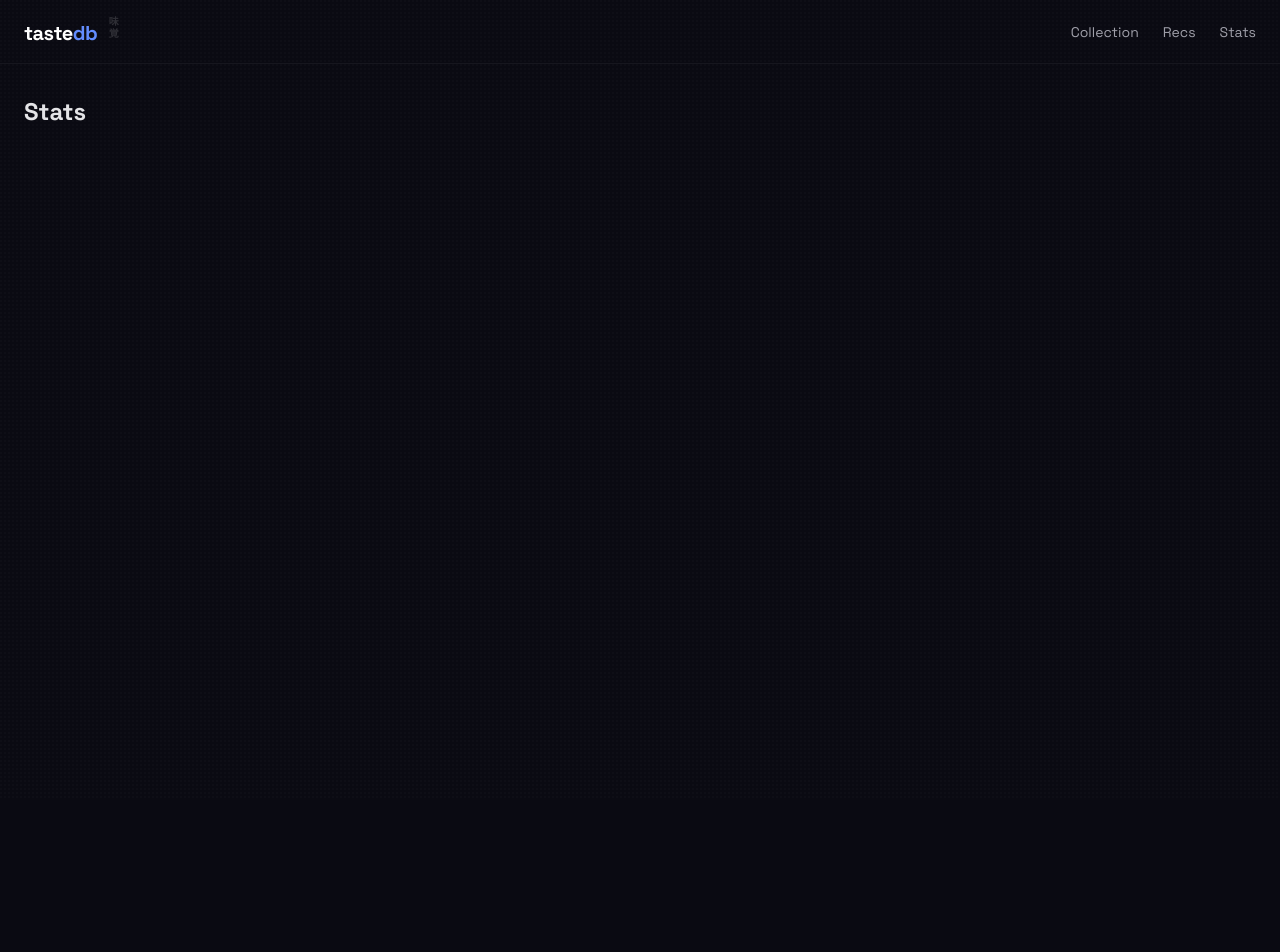
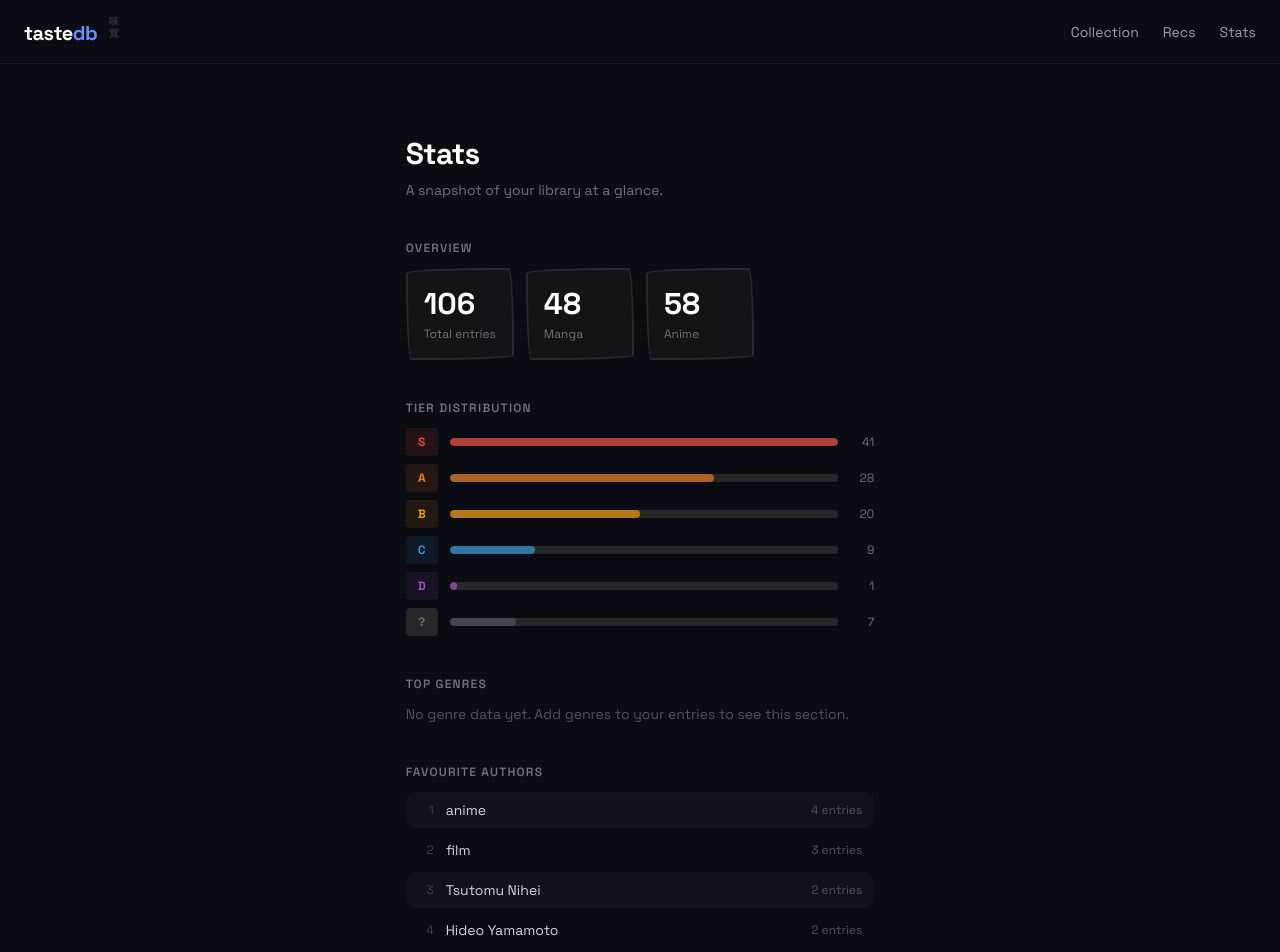
Before and after one commit to Lorenzob92/tastedb, a Next.js app: page /stats in a window 1280 px wide. Shown: the top 952 px of the page. Before the commit the page ends 800 px from the top, so only its background shows below. Built offline with nearby package versions, Linux system fonts and the light colour scheme.

Commit message:
feat: add recommendations and stats pages

```diff
--- a/src/app/stats/page.tsx
+++ b/src/app/stats/page.tsx
@@ -1,3 +1,216 @@
+import { getAllMedia } from "@/lib/data";
+import { TIER_CONFIG, TIER_ORDER } from "@/lib/tier-config";
+import { MediaType } from "@/lib/types";
+
+const TYPE_LABELS: Record<MediaType, string> = {
+  manga: "Manga",
+  anime: "Anime",
+  movie: "Movie",
+  game: "Game",
+};
+
 export default function StatsPage() {
-  return <h1 className="text-2xl font-bold">Stats</h1>;
+  const entries = getAllMedia();
+  const total = entries.length;
+
+  // Count per type
+  const typeCounts = entries.reduce<Record<string, number>>((acc, e) => {
+    acc[e.type] = (acc[e.type] ?? 0) + 1;
+    return acc;
+  }, {});
+
+  // Tier distribution
+  const tierCounts = TIER_ORDER.reduce<Record<string, number>>((acc, tier) => {
+    acc[tier] = entries.filter((e) => e.tier === tier).length;
+    return acc;
+  }, {});
+  const unratedCount = entries.filter((e) => e.tier === null).length;
+  const maxTierCount = Math.max(...Object.values(tierCounts), unratedCount, 1);
+
+  // Genre frequency, top 10
+  const genreMap: Record<string, number> = {};
+  for (const e of entries) {
+    for (const g of e.genres) {
+      if (g) genreMap[g] = (genreMap[g] ?? 0) + 1;
+    }
+  }
+  const topGenres = Object.entries(genreMap)
+    .sort((a, b) => b[1] - a[1])
+    .slice(0, 10);
+
+  // Top 8 authors by entry count
+  const authorMap: Record<string, number> = {};
+  for (const e of entries) {
+    if (e.author && e.author.trim()) {
+      authorMap[e.author] = (authorMap[e.author] ?? 0) + 1;
+    }
+  }
+  const topAuthors = Object.entries(authorMap)
+    .sort((a, b) => b[1] - a[1])
+    .slice(0, 8);
+
+  const presentTypes = Object.entries(typeCounts) as [MediaType, number][];
+
+  return (
+    <div className="max-w-3xl mx-auto px-4 py-10 space-y-10">
+      {/* Heading */}
+      <div className="space-y-2">
+        <h1 className="text-3xl font-bold text-white tracking-tight">
+          Stats
+        </h1>
+        <p className="text-sm text-zinc-500">
+          A snapshot of your library at a glance.
+        </p>
+      </div>
+
+      {/* Summary cards */}
+      <section className="space-y-3">
+        <h2 className="text-xs font-semibold text-zinc-500 uppercase tracking-widest">
+          Overview
+        </h2>
+        <div className="grid grid-cols-2 md:grid-cols-4 gap-3">
+          {/* Total */}
+          <div className="sketchy-border p-4 rounded-xl space-y-1 bg-zinc-900/60">
+            <p className="text-3xl font-bold text-white">{total}</p>
+            <p className="text-xs text-zinc-500">Total entries</p>
+          </div>
+
+          {/* Per type */}
+          {presentTypes.map(([type, count]) => (
+            <div
+              key={type}
+              className="sketchy-border p-4 rounded-xl space-y-1 bg-zinc-900/60"
+            >
+              <p className="text-3xl font-bold text-white">{count}</p>
+              <p className="text-xs text-zinc-500">{TYPE_LABELS[type] ?? type}</p>
+            </div>
+          ))}
+        </div>
+      </section>
+
+      {/* Tier distribution */}
+      <section className="space-y-3">
+        <h2 className="text-xs font-semibold text-zinc-500 uppercase tracking-widest">
+          Tier distribution
+        </h2>
+        <div className="space-y-2">
+          {TIER_ORDER.map((tier) => {
+            const count = tierCounts[tier] ?? 0;
+            const pct = Math.round((count / maxTierCount) * 100);
+            const cfg = TIER_CONFIG[tier];
+            return (
+              <div key={tier} className="flex items-center gap-3">
+                {/* Tier badge */}
+                <span
+                  className="w-8 h-7 flex items-center justify-center rounded text-xs font-bold flex-shrink-0"
+                  style={{ background: cfg.bg, color: cfg.colour }}
+                >
+                  {tier}
+                </span>
+                {/* Bar */}
+                <div className="flex-1 bg-zinc-800 rounded-full h-2 overflow-hidden">
+                  <div
+                    className="h-full rounded-full transition-all"
+                    style={{
+                      width: `${pct}%`,
+                      background: cfg.colour,
+                      opacity: 0.7,
+                    }}
+                  />
+                </div>
+                {/* Count */}
+                <span className="text-xs text-zinc-500 w-6 text-right">
+                  {count}
+                </span>
+              </div>
+            );
+          })}
+          {/* Unrated row */}
+          {unratedCount > 0 && (
+            <div className="flex items-center gap-3">
+              <span className="w-8 h-7 flex items-center justify-center rounded text-xs font-bold flex-shrink-0 bg-zinc-800 text-zinc-500">
+                ?
+              </span>
+              <div className="flex-1 bg-zinc-800 rounded-full h-2 overflow-hidden">
+                <div
+                  className="h-full rounded-full"
+                  style={{
+                    width: `${Math.round((unratedCount / maxTierCount) * 100)}%`,
+                    background: "#52525b",
+                    opacity: 0.7,
+                  }}
+                />
+              </div>
+              <span className="text-xs text-zinc-500 w-6 text-right">
+                {unratedCount}
+              </span>
+            </div>
+          )}
+        </div>
+      </section>
+
+      {/* Top genres */}
+      <section className="space-y-3">
+        <h2 className="text-xs font-semibold text-zinc-500 uppercase tracking-widest">
+          Top genres
+        </h2>
+        {topGenres.length === 0 ? (
+          <p className="text-sm text-zinc-600">
+            No genre data yet. Add genres to your entries to see this section.
+          </p>
+        ) : (
+          <div className="sketchy-border p-4 rounded-xl bg-zinc-900/60">
+            <div className="flex flex-wrap gap-2">
+              {topGenres.map(([genre, count]) => (
+                <span
+                  key={genre}
+                  className="inline-flex items-center gap-1.5 px-3 py-1 rounded-full text-xs"
+                  style={{
+                    background: "rgba(99,141,255,0.1)",
+                    border: "1px solid rgba(99,141,255,0.2)",
+                    color: "#8aabff",
+                  }}
+                >
+                  {genre}
+                  <span className="text-zinc-500">{count}</span>
+                </span>
+              ))}
+            </div>
+          </div>
+        )}
+      </section>
+
+      {/* Favourite authors */}
+      <section className="space-y-3">
+        <h2 className="text-xs font-semibold text-zinc-500 uppercase tracking-widest">
+          Favourite authors
+        </h2>
+        {topAuthors.length === 0 ? (
+          <p className="text-sm text-zinc-600">
+            No author data yet. Add authors to your entries to see this section.
+          </p>
+        ) : (
+          <div className="space-y-1">
+            {topAuthors.map(([author, count], i) => (
+              <div
+                key={author}
+                className="flex items-center justify-between px-3 py-2 rounded-lg"
+                style={{ background: i % 2 === 0 ? "rgba(255,255,255,0.03)" : "transparent" }}
+              >
+                <div className="flex items-center gap-3">
+                  <span className="text-xs text-zinc-700 w-4 text-right">
+                    {i + 1}
+                  </span>
+                  <span className="text-sm text-zinc-300">{author}</span>
+                </div>
+                <span className="text-xs text-zinc-600">
+                  {count} {count === 1 ? "entry" : "entries"}
+                </span>
+              </div>
+            ))}
+          </div>
+        )}
+      </section>
+    </div>
+  );
 }
```
